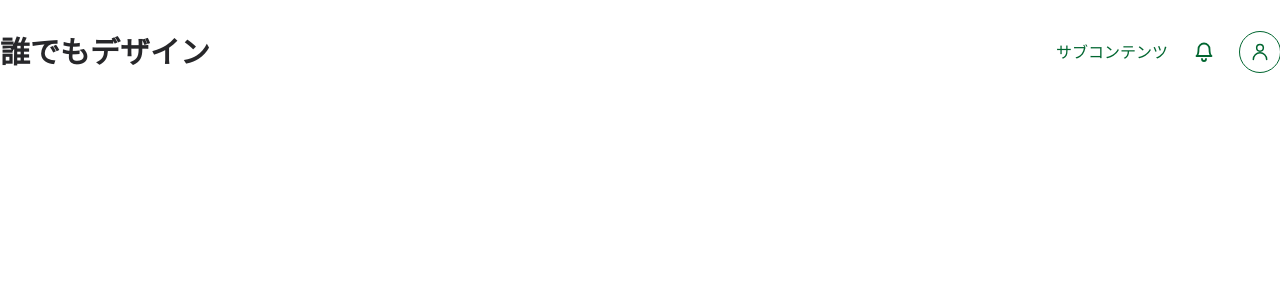
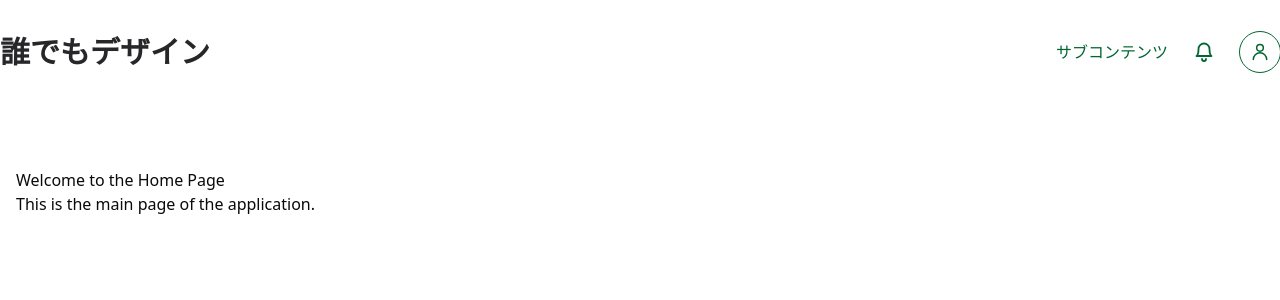
Before and after one commit to yuita-yoshihiko/daredemo-design-react, a React (Vite) app: page /hoge in a window 1280 px wide. Shown: the top 300 px of the page. Built offline with nearby package versions, Linux system fonts and the light colour scheme.

Commit message:
homeページが表示されるようにする

```diff
--- a/src/app/routes.tsx
+++ b/src/app/routes.tsx
@@ -1,10 +1,13 @@
 import { Routes, Route } from 'react-router-dom';
-import { AppPage } from '@/app/routes/home';
+import HomeLayout from '@/components/layout/HomeLayout';
+import Home from '@/features/home/routes/Home';
 
 export function AppRoutes() {
   return (
     <Routes>
-      <Route path="/hoge" element={<AppPage />} />
+      <Route element={<HomeLayout />}>
+        <Route path="/hoge" element={<Home />} />
+      </Route>
     </Routes>
   );
 }
--- a/src/app/routes/home.tsx
+++ /dev/null
@@ -1,9 +0,0 @@
-import Header from '@/components/header/Header';
-
-export function AppPage() {
-  return (
-    <>
-      <Header />
-    </>
-  );
-}
--- /dev/null
+++ b/src/components/layout/HomeLayout.tsx
@@ -0,0 +1,15 @@
+import { Outlet } from 'react-router-dom';
+import Header from '@/components/header/Header';
+
+export default function HomeLayout() {
+  return (
+    <div className="min-h-dvh flex flex-col">
+      <Header />
+      <main className="flex-1 container mx-auto px-4">
+        {/* ここに各ページが差し込まれる */}
+        <Outlet />
+      </main>
+      {/* フッターを後で足すならここ */}
+    </div>
+  );
+}
--- /dev/null
+++ b/src/features/home/routes/Home.tsx
@@ -0,0 +1,10 @@
+const Home = () => {
+  return (
+    <div>
+      <h1>Welcome to the Home Page</h1>
+      <p>This is the main page of the application.</p>
+    </div>
+  );
+}
+
+export default Home;
```
Also changed, not shown: src/features/home/components/index.ts (added).
